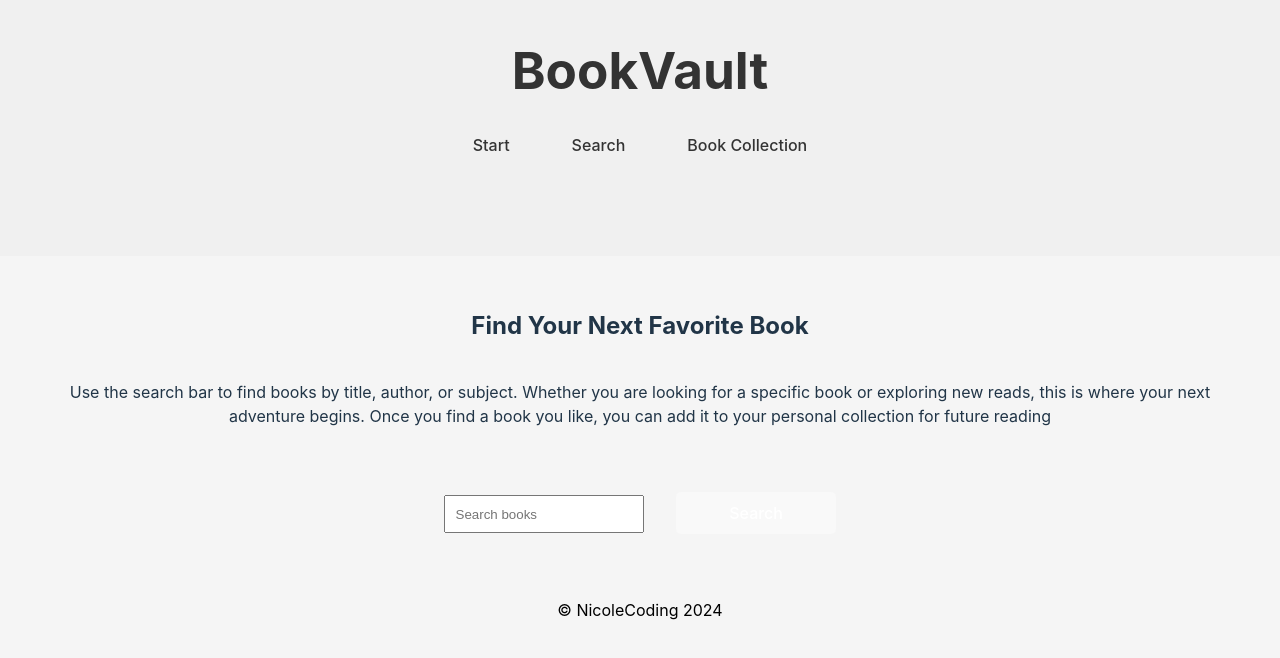
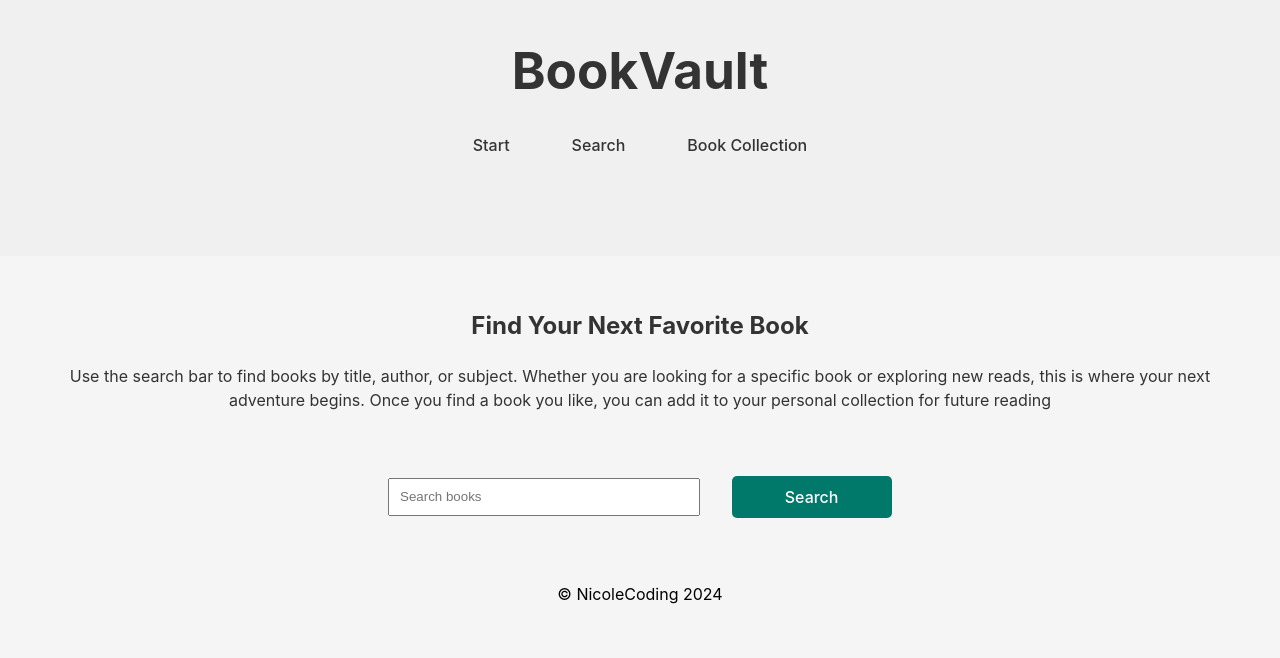
Before and after one commit to NicoleCoding/BookVault, a React (Vite) app: page /search in a window 1280 px wide. Shown: the top 658 px of the page. Built offline with nearby package versions, Linux system fonts and the light colour scheme.

Commit message:
- Added classes for page headings and page intros for consistent fonts/color - Layout adjusted for smaller screens on the searchpage - Buttons styling adjusted for the smaller screens

```diff
--- a/src/App.css
+++ b/src/App.css
@@ -57,9 +57,13 @@ footer {
   margin: 1rem;
   font-weight: 500;
 }
+.page-heading {
+  color:  #333333;
 
-#hero-heading {
-    color:  #333333;
+}
+
+.page-intro {
+  color: #333333;
 }
 
 .menu {
@@ -79,6 +83,50 @@ footer {
   display: block;
 }
 
+.link {
+  color:  #333333;
+  padding: 1rem;
+}
+
+.link:hover {
+  color: #00796B;
+}
+
+.primary-button {
+  margin: 1rem;
+  padding: 20px 20px;
+  width: 20rem;
+  background-color: #00796B;
+  color: white;
+  border-radius: 5px;
+  transition: background-color 0.3s ease, transform 0.3s ease;
+  text-align: center;
+}
+
+.secondary-button {
+  margin: 1rem;
+  padding: 10px 20px;
+  width: 10rem;
+  background-color: #FF7043;
+  border: #FF7043;
+  text-align: center;
+  color: white;
+
+}
+
+
+#searchbar {
+  display: flex;
+  flex-direction: column;
+  align-items: center;
+
+}
+
+input {
+  padding: 1rem;
+  width: 18rem;
+}
+
 
 /* Styles for screens larger than 768px */
 @media only screen and (min-width: 768px) {
@@ -89,14 +137,7 @@ footer {
     text-align: center;
   }
 
-  body {
-    background-color: #F5F5F5;
-
-  }
-
   #container {
-    display: flex;
-    flex-direction: column;
     align-items: center;
     width: 100%;
     height: 50rem;
@@ -104,7 +145,6 @@ footer {
   }
 
   #hero {
-    background-image: url("./assets/bookshelf.avif");
     background-size: cover;
     height: 35rem;
     width: 100%;
@@ -118,14 +158,13 @@ footer {
   }
 
   #hero-heading {
-    color: white;
+    color:#E0E0E0;
   }
 
   #hero-text {
     background-color: rgba(255, 255, 255, 0.75);
     text-align: center;
     width: 60rem;
-    color: black;
     font-size: large;
     line-height: 1.6;
     padding: 2rem;
@@ -158,6 +197,8 @@ footer {
   #searchbar {
     padding: 1rem;
     margin: 1rem;
+    display: flex;
+    flex-direction: row;
   }
 
   input {
@@ -190,17 +231,6 @@ footer {
 
   .menu li {
     margin: 0 15px;
-  }
-
-
-
-  .link {
-    color:  #333333;
-    margin: 1rem;
-  }
-
-  .link:hover {
-    color: #00796B;
   }
 
   table {
--- a/src/pages/CollectionPage.jsx
+++ b/src/pages/CollectionPage.jsx
@@ -24,9 +24,11 @@ export default function CollectionPage() {
     };
 
     return (
-        <div>
-            <h2>Your Book Collection</h2>
-            <p>This is where your favorite books live! Browse through your collection, track what you have already read, and keep tabs on books you want to read next. You can also remove books that you no longer want in your collection.</p>
+        <>
+            <main>
+                <h2 class="page-heading">Your Book Collection</h2>
+                <p class="page-intro">This is where your favorite books live! Browse through your collection, track what you have already read, and keep tabs on books you want to read next. You can also remove books that you no longer want in your collection.</p>
+            </main>
             <Button className="secondary-button" onClick={() => setShowForm(!showForm)} text={showForm ? 'Hide form' : 'Add new book'} />
             {showForm && <Form onAddBook={addBook} />}
             <BooksDisplay
@@ -36,7 +38,7 @@ export default function CollectionPage() {
 
 
             />
-        </div>
+        </>
     );
 
 }
--- a/src/pages/SearchPage.jsx
+++ b/src/pages/SearchPage.jsx
@@ -36,8 +36,10 @@ export default function SearchPage() {
 
     return (
         <>
-            <h2>Find Your Next Favorite Book</h2>
-            <p>Use the search bar to find books by title, author, or subject. Whether you are looking for a specific book or exploring new reads, this is where your next adventure begins. Once you find a book you like, you can add it to your personal collection for future reading</p>
+            <main>
+                <h2 class="page-heading">Find Your Next Favorite Book</h2>
+                <p class="page-intro">Use the search bar to find books by title, author, or subject. Whether you are looking for a specific book or exploring new reads, this is where your next adventure begins. Once you find a book you like, you can add it to your personal collection for future reading</p>
+            </main>
             <SearchBar search={() => {}} changeContent={changeContent} query={query}/>
             <ResultOverview data={result} displaySelectedBook={displaySelectedBook}/>
             <DetailsView selectedBook={selectedBook}/>
--- a/src/pages/StartPage.jsx
+++ b/src/pages/StartPage.jsx
@@ -3,15 +3,15 @@ import Button from "../components/Button"
 
 export default function StartPage() {
     return (
-        <div>
-            <section id="hero">
-                <h2 id="hero-heading">Welcome to Your Personal BookVault!</h2>
-                <p id="hero-text">Organize and track your reading journey with ease. Whether you are exploring new titles or managing your personal collection, we are here to help you discover, collect, and enjoy books.
+        <>
+            <main id="hero">
+                <h2 id="hero-heading" class="page-heading">Welcome to Your Personal BookVault!</h2>
+                <p id="hero-text" class="page-intro">Organize and track your reading journey with ease. Whether you are exploring new titles or managing your personal collection, we are here to help you discover, collect, and enjoy books.
                                   Get started by searching for your next read or checking your collection! </p>
                 <Link to="/search">
                 <Button text="Find your next read" className="primary-button"/>
                 </Link>
-            </section>
-        </div>
+            </main>
+        </>
     )
 }
```
